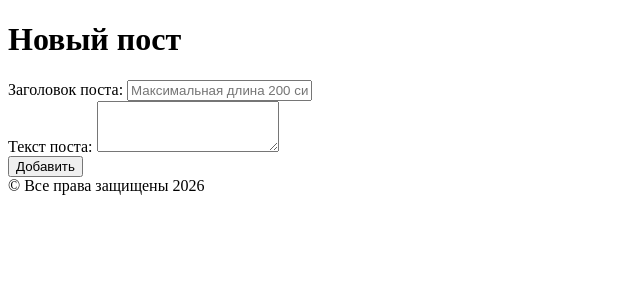
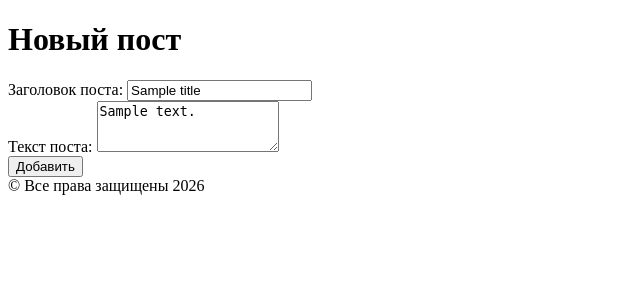
Before and after one commit to artemduvakin9-gif/django-projects, a Django app: template apps/blog/templates/blog/post_add.html in a window 1280 px wide. Shown: the part 26-326 px from the top of the page, without its empty margins (0-640 px from the left). Run offline with Django 5.2, Linux system fonts and the light colour scheme; the template is opened without the code that fills it: most values are stand-ins (such as "Sample title", 1, 10 or a date in 2020).

Commit message:
feat(posts/add): Реализовать обработку ошибок (через Django). Предотвратить сброс значений полей при повторном рендере.

```diff
--- a/apps/blog/templates/blog/post_add.html
+++ b/apps/blog/templates/blog/post_add.html
@@ -7,7 +7,7 @@
 {% block page_content %}
   <h1>Новый пост</h1>
 
-  <form method="POST">
+  <form method="POST" novalidate>
     {% csrf_token %}
 
     <div>
@@ -16,14 +16,23 @@
             id="titleInput"
             name="title"
             type="text"
+            value="{{ title }}"
             placeholder="Максимальная длина 200 символов"
             required
         >
+
+        {% if errors.title %}
+            <div style="color: red; font-size: 12px;">{{ errors.title }}</div>
+        {% endif %}
     </div>
 
     <div>
         <label for="textInput">Текст поста:</label>
-      <textarea id="textInput" name="text" rows="3"></textarea>
+        <textarea id="textInput" name="text" rows="3">{{ text }}</textarea>
+
+        {% if errors.text %}
+        <div style="color: red; font-size: 12px;">{{ errors.text }}</div>
+        {% endif %}
     </div>
 
     <button type="submit">Добавить</button>
```
Also changed, not shown: apps/blog/views.py (+17 -4 lines). Lines whose indentation alone changed are shown as unchanged.
